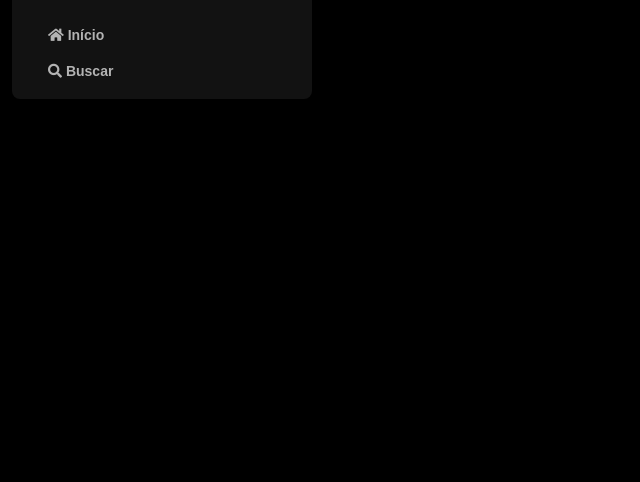
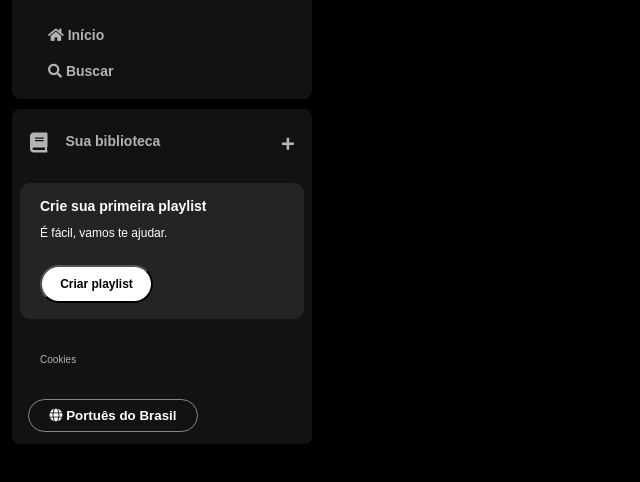
Before and after one commit to tecvieira/imersao-alura, a plain HTML site: page spotify-imersao-alura/index.html in a window 1280 px wide. Shown: the part 74-556 px from the top of the page, without its empty margins (0-640 px from the left). Drawn offline with Linux system fonts and the light colour scheme.

Commit message:
aula 2 imersão alura

```diff
--- a/spotify-imersao-alura/index.html
+++ b/spotify-imersao-alura/index.html
@@ -15,13 +15,12 @@
 </head>
 <body>
     <div class="sidebar">
-        <nav class="sidebar_navigation">
+        <nav class="sidebar__navigation">
             <div class="logo">
                 <a href="">
                     <img src="assets/icons/logo-spotify.png" alt="logo do spotify">
                 </a>
             </div>
-            <div>
             <ul>
                 <li>
                     <a href="">
@@ -35,9 +34,34 @@
                     </a>
                 </li>
             </ul>
+        </nav>
+        <div class="library">
+            <div class="library__content">
+                <button class="library__button">
+                    <span class="fa fa-book"></span>
+                    <span>Sua biblioteca</span>
+                </button>
+                <span class="fa fa-plus"></span>
             </div>
-        </nav>
+            <section class="section-playlist">
+                <div class="section-playlist__content">
+                    <span class="text title">Crie sua primeira playlist</span>
+                    <span class="text subtitle">É fácil, vamos te ajudar. </span>
+                    <button class="section-playlist__button">
+                        <span>Criar playlist</span>
+                    </button>
                 </div>
-
+            </section>
+            <div class="cookies">
+                <a href="#">Cookies</a>
+            </div>
+            <div class="languages">
+                <button class="languages__button">
+                    <span class="fa fa-globe"></span>
+                    <span>Portuês do Brasil</span>
+                </button>
+            </div>
+        </div>
+    </div>
 </body>
 </html>
--- a/spotify-imersao-alura/styles.css
+++ b/spotify-imersao-alura/styles.css
@@ -13,20 +13,20 @@ body{
     width: 300px;
     }
 
-.sidebar_navigation{
+.sidebar__navigation{
     background-color: #121212;
     border-radius: 8px;
-    padding: 16px 0px 0px 16px;
+    padding: 16px 0 0 16px;
 }
 
-.sidebar_navigation .logo{
+.sidebar__navigation .logo{
     background: #121212;
     display: flex;
     border-radius: 8px;
-    padding: 16px 0px 0px 16px;
+    padding: 16px 0 0 16px;
 }
 
-.sidebar_navigation .logo img{
+.sidebar__navigation .logo img{
     width: 80px;
 }
 
@@ -35,7 +35,7 @@ body{
     padding: 0px 20px 10px 20px;
 }
 
-.sidebar nav ul li{
+.sidebar ul li{
     padding: 10px 0px;
 }
 
@@ -46,3 +46,133 @@ body{
     font-size: 14px;
     font-family: "DM Sans", sans-serif;
 }
+
+.library{
+    background-color: #121212;
+    border-radius: 8px;
+    display: flex;
+    justify-content: space-between;
+    flex-direction: column;
+    padding: 4px 8px;
+    color: #b3b3b3;
+    font-weight: 600;
+    font-size: 14px;
+    margin-top: 10px;
+}
+
+.library .library__content{
+    display: flex;
+    justify-content: space-between;
+}
+
+.library .library__button{
+    display: flex;
+    margin-right: 10px;
+    color: #b3b3b3;
+    background-color: transparent;
+    border: 0px;
+    font-size: 14px;
+    font-weight: 700;
+    font-family: "DM Sans", sans-serif;
+    text-align: center;
+    text-decoration: none;
+    text-transform: none;
+    padding: 20px 10px;
+
+}
+
+.library .library__button .fa{
+    /* .fa é uma classe dentro do span */
+    font-size: 20px;
+    margin-right: 10px;
+    /* esta margem na direita é para trazer o ítem para esquerda */
+    font-weight: 300;
+    padding-right: 8px;
+}
+
+.library .library__content .fa-plus{
+    margin: 24px 10px;
+}
+
+.section-playlist{
+    display: flex;
+    align-items: flex-start;
+    justify-content: space-between;
+    gap: 20px;
+    /* gap define o espaço que haverá entre os elementos*/
+    background-color: #242424;
+    color: #b3b3b3;
+    font-weight: 600;
+    font-size: 14px;
+    margin: 8px 0;
+    padding: 16px 20px;
+    border-radius: 10px;
+}
+
+.section-playlist .section-playlist__content{
+    display: flex;
+    flex-direction: column;
+}
+
+.section-playlist__content .text{
+    padding-bottom: 14px;
+    color: #fff;
+    font-family: "DM Sans", sans-serif;
+}
+
+.section-playlist__content .title{
+    font-weight: 700;
+}
+
+.section-playlist__content .subtitle{
+    font-weight: 500;
+    font-size: 12px;
+}
+
+.section-playlist__content .section-playlist__button{
+    display: flex;
+    justify-content: center;
+    background-color: #fff;
+    color: #000000;
+    border-radius: 20px;
+    font-size: 12px;
+    font-weight: 700;
+    font-family:"DM Sans", sans-serif;
+    text-decoration: none;
+    text-transform: none;
+    padding: 10px;
+    margin-top: 12px;
+    width: 113px;
+}
+
+.sidebar .cookies{
+    margin: 25px 20px;
+}
+
+.sidebar .cookies a{
+    color: #b3b3b3;
+    font-family:"DM Sans", sans-serif;
+    font-weight: 500;
+    font-size: 10px;
+    text-decoration: none;
+
+}
+
+.sidebar .cookies a:hover{
+    text-decoration: underline;
+    color: rgb(100, 224, 51);
+}
+
+.languages .languages__button{
+    align-items: center;
+    background-color: transparent;
+    border: 1px solid #878787;
+    border-radius: 20px;
+    color: #fff;
+    font-weight: bold;
+    /* bold = negrito equivalente a 700 */
+    cursor: pointer;
+    width: 170px;
+    margin: 8px;
+    padding: 8px;
+}
```
Lines whose indentation alone changed are shown as unchanged.
